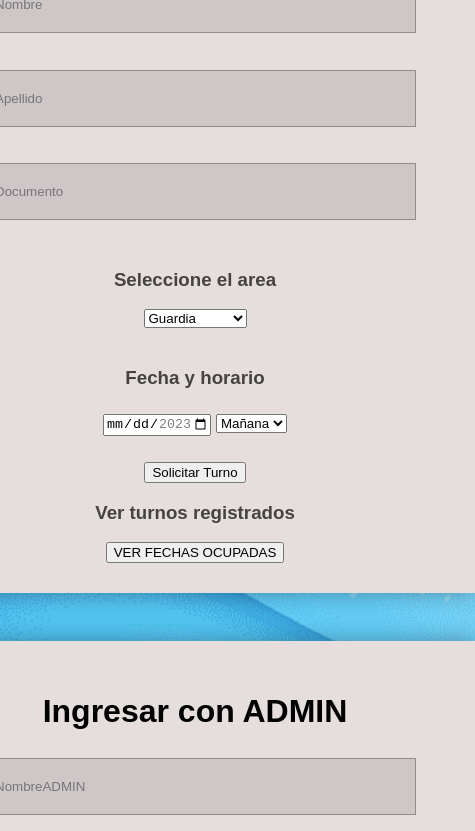
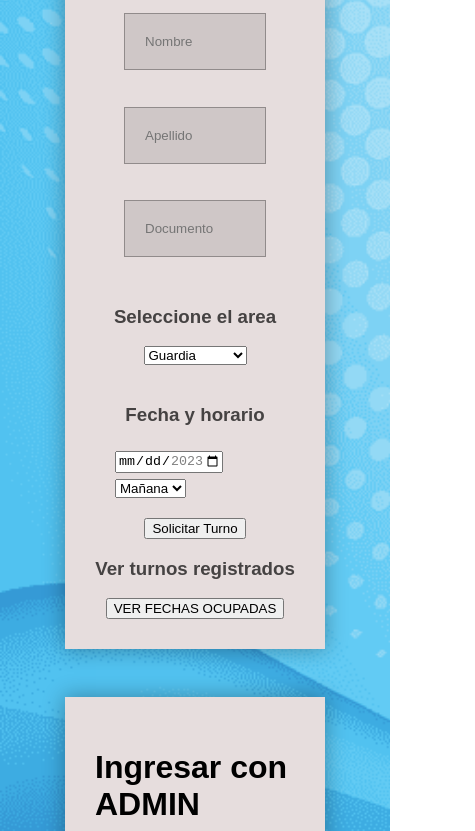
Before and after one commit to FrancisTenaglia/Pform, a plain HTML site: page index.html in a window 390 px wide. Shown: the part 170-1001 px from the top of the page, 475 px wide, since content can reach past the window. Drawn offline with nearby package versions, Linux system fonts and the light colour scheme.

Commit message:
responsive

```diff
--- a/css/style.css
+++ b/css/style.css
@@ -22,6 +22,7 @@ main{align-items: center;}
     padding: 30px;
     background-color: rgb(230, 221, 221);
 }
+
 .formulario_titulo{
     text-align: center;
     color: rgba(0,0,0,0.7);
@@ -68,8 +69,39 @@ label {
     box-shadow: 0 0 20px 1px rgba(0,0,0,0.3);
     padding: 30px;
     background-color: rgb(248, 243, 243);
+
 }
 
+@media (max-width: 480px) {
+    .formulario {
+        width: 200px;
+        align-items: center;
+        display: flex;
+        flex-direction: column;
+        margin-top: 30px;
+        box-shadow: 0 0 20px 1px rgba(0,0,0,0.3);
+        padding: 30px;
+        background-color: rgb(230, 221, 221);
+    }
+    .formulario_input {
+        width: 100px;
+        padding: 20px;
+        background: rgba(0,0,0,0.1);
+        border: 1px solid rgba(0,0,0,0.3);
+        margin-bottom: 30px;
+    }
+    .estiloMostrar{
+        width: 200px;
+        align-items: center;
+        display: flex;
+        flex-direction: column;
+        margin-top: 30px;
+        margin-bottom: 30px;
+        box-shadow: 0 0 20px 1px rgba(0,0,0,0.3);
+        padding: 30px;
+        background-color: rgb(248, 243, 243);
+    }
+}
 /*ESTILO PARA ADMIN*/
 
 .botonesDeAdmin{
```
